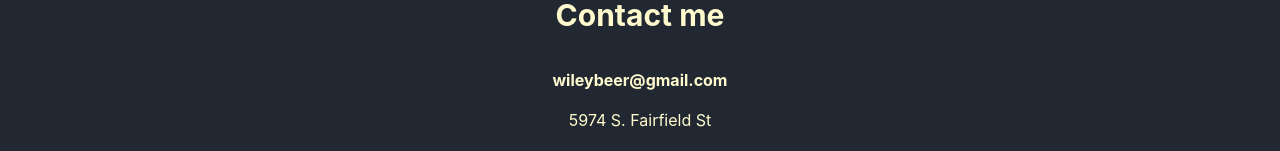
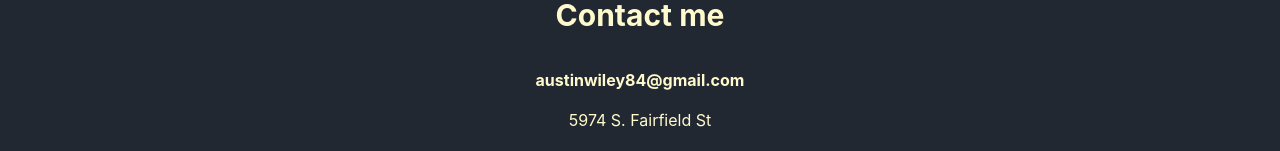
Before and after one commit to AustinWiley/portfolio-React-app, a React (Create React App) app: page / in a window 1280 px wide. Shown: the part 3659-3810 px from the top of the page. Built offline with nearby package versions, Linux system fonts and the light colour scheme; some icons are missing.

Commit message:
update resume and contact info

```diff
--- a/package.json
+++ b/package.json
@@ -3,8 +3,8 @@
   "version": "0.1.0",
   "private": true,
   "dependencies": {
-    "react": "^16.8.6",
-    "react-dom": "^16.8.6",
+    "react": "^16.12.0",
+    "react-dom": "^16.12.0",
     "react-scripts": "2.1.8"
   },
   "scripts": {
--- a/src/components/Footer/index.js
+++ b/src/components/Footer/index.js
@@ -8,7 +8,7 @@ function Footer() {
         <div className="container">
             <div className="content has-text-centered">
             <p className="contact"><strong>Contact me</strong></p>
-            <p><strong>wileybeer@gmail.com</strong></p>
+            <p><strong>austinwiley84@gmail.com</strong></p>
             <p>5974 S. Fairfield St</p>
             <p>Littleton Co, 80120</p>
             <p>303 905 7293</p>
```
Also changed, not shown: 2 other files (tests, documents, lock files or other folders).
